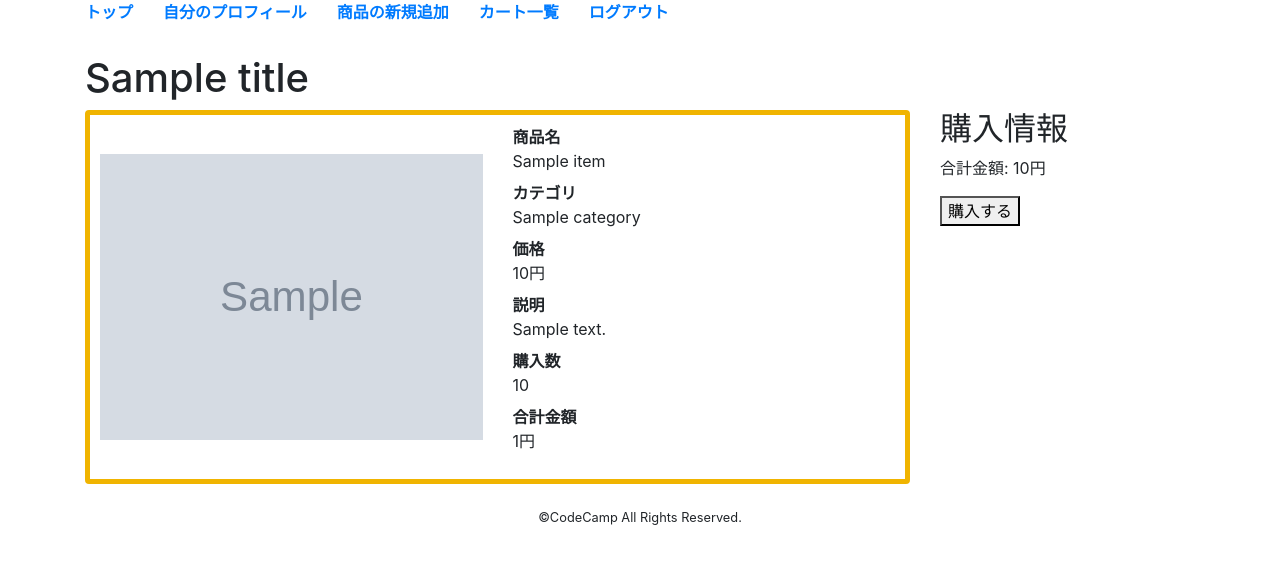
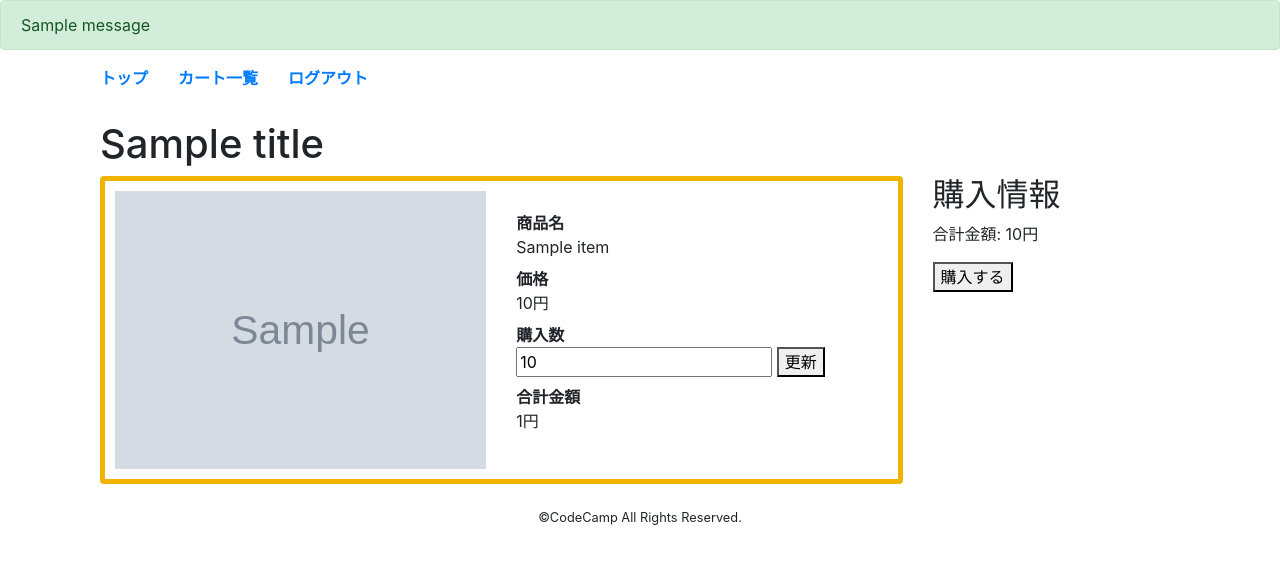
Before and after one commit to sarahtanouchi/django_team6, a Django app: template templates/items/carts.html in a window 1280 px wide. Shown: the top 564 px of the page. Run offline with Django 3.2, Linux system fonts and the light colour scheme; the template is opened without the code that fills it: most values are stand-ins (such as "Sample title", 1, 10 or a date in 2020); grey boxes marked "Sample" are stand-in pictures; one stand-in notice (Sample message) is shown; parts of the project's set-up code (start-up, migrations or seed data) failed here and were passed over; some libraries are stand-ins or nearby versions.

Commit message:
微修正

```diff
--- a/items/urls.py
+++ b/items/urls.py
@@ -10,5 +10,6 @@ urlpatterns = [
     path("update/<int:pk>/", views.Update.as_view(), name="update"), # 編集
     path("add_carts/<int:pk>", views.addCarts, name="add_carts"),
     path("carts/", views.Carts.as_view(), name="carts"),
+    path("carts/update/<int:pk>", views.update_cart, name="update_cart"),
     path("purchase/", views.purchase, name="purchase"),
 ]
--- a/templates/includes/logged_in_header.html
+++ b/templates/includes/logged_in_header.html
@@ -4,16 +4,6 @@
             <li>
                 <a href="{% url 'items:index' %}">
                     トップ
-                </a>
-            </li>
-            <li>
-                <a href="{% url 'accounts:detail' 1 %}">
-                    自分のプロフィール
-                </a>
-            </li>
-            <li>
-                <a href="{% url 'items:create' %}">
-                    商品の新規追加
                 </a>
             </li>
             <li>
--- a/templates/includes/not_logged_in_header.html
+++ b/templates/includes/not_logged_in_header.html
@@ -1,4 +1,5 @@
 <header>
+    <div class="container">
         <ul class="header_nav">
             <li>
                 <a href="{% url 'accounts:sign_up' %}">
@@ -11,4 +12,5 @@
                 </a>
             </li>
         </ul>
+    </div>
 </header>
--- a/templates/items/carts.html
+++ b/templates/items/carts.html
@@ -28,14 +28,16 @@
 							<dl>
                                 <dt>商品名</dt>
                                 <dd>{{ cart.item.name }}</dd>
-                                <dt>カテゴリ</dt>
-                                <dd>{{ cart.item.category.name }}</dd>
                                 <dt>価格</dt>
                                 <dd>{{ cart.item.price }}円</dd>
-                                <dt>説明</dt>
-                                <dd>{{ cart.item.description }}</dd>
                                 <dt>購入数</dt>
-                                <dd>{{ cart.amount }}</dd>
+                                <dd>
+                            		<form method="post" action="{% url 'items:update_cart' cart.id %}">
+					                    {% csrf_token %}
+					                    <input type="number" value="{{ cart.amount }}" name="amount">
+					                    <button type="submit">更新</button>
+					                </form>
+					            </dd>
                                 <dt>合計金額</dt>
                                 <dd>{{ cart.total_amount }}円</dd>
                             </dl>
--- a/templates/layouts/default.html
+++ b/templates/layouts/default.html
@@ -4,11 +4,26 @@
     <meta charset="UTF-8">
     <title>{% block title %}{% endblock %}</title>
     <link rel="stylesheet" href="https://stackpath.bootstrapcdn.com/bootstrap/4.1.3/css/bootstrap.min.css" integrity="sha384-MCw98/SFnGE8fJT3GXwEOngsV7Zt27NXFoaoApmYm81iuXoPkFOJwJ8ERdknLPMO" crossorigin="anonymous">
-
+    {% load static %}
+    <link rel="stylesheet" href="{% static 'stylesheets/styles.css' %}">
     {% block additional_css %}{% endblock %}
 </head>
 <body>
+    {% if messages %}
+        {% for message in messages %}
+            {% if message.tags == "success" %}
+                <div class="alert alert-success" role="alert">{{ message }}</div>
+            {% elif message.tags == "error" %}
+                <div class="alert alert-danger" role="alert">{{ message }}</div>
+            {% endif %}
+        {% endfor %}
+    {% endif %}
+    <div class="container">
+        {% block content %}{% endblock %}
+    </div>
 
-    {% block content %}{% endblock %}
+    <script src="https://code.jquery.com/jquery-3.3.1.slim.min.js" integrity="sha384-q8i/X+965DzO0rT7abK41JStQIAqVgRVzpbzo5smXKp4YfRvH+8abtTE1Pi6jizo" crossorigin="anonymous"></script>
+    <script src="https://cdnjs.cloudflare.com/ajax/libs/popper.js/1.14.7/umd/popper.min.js" integrity="sha384-UO2eT0CpHqdSJQ6hJty5KVphtPhzWj9WO1clHTMGa3JDZwrnQq4sF86dIHNDz0W1" crossorigin="anonymous"></script>
+    <script src="https://stackpath.bootstrapcdn.com/bootstrap/4.2.1/js/bootstrap.bundle.min.js"></script>
 </body>
 </html>
```
Also changed, not shown: items/forms.py (added, +9 -0 lines), items/views.py (+13 -2 lines), templates/items/index.html (+6 -17 lines), db.sqlite3. Lines whose indentation alone changed are shown as unchanged.
